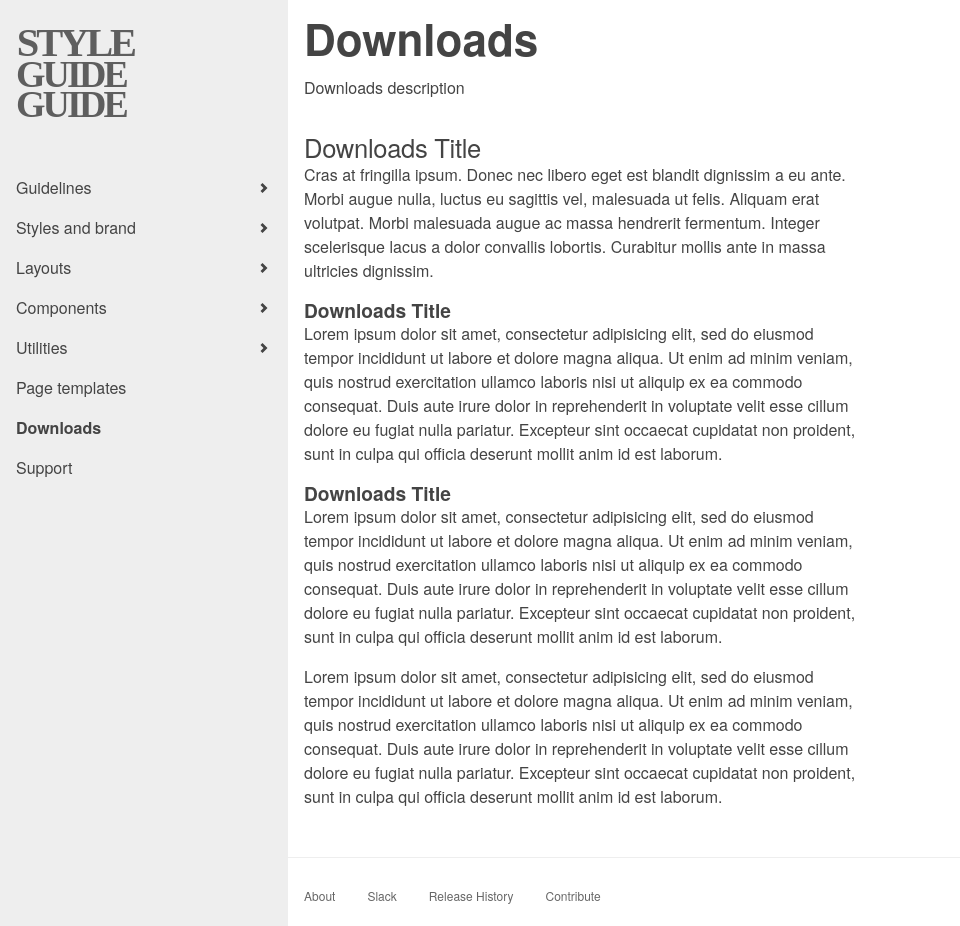
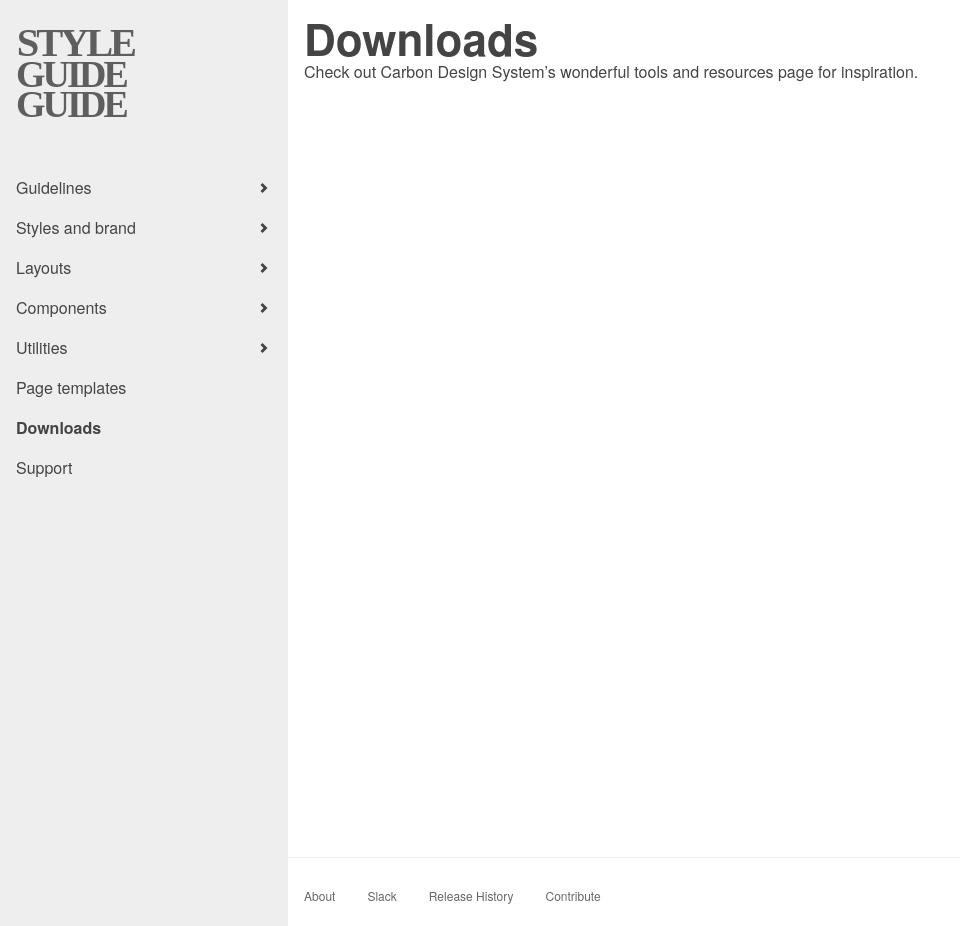
Before and after one commit to bradfrost/style-guide-guide, a Jekyll site: the page built from downloads.md, in a window 1280 px wide and 926 px high. Shown: the whole window, without its empty margins (0-960 px from the left). Built offline with Jekyll 4.4.1, drawn with Linux system fonts in a browser that asks for light colours.

Commit message:
Downloads page content

```diff
--- a/downloads.md
+++ b/downloads.md
@@ -1,18 +1,6 @@
 ---
-layout: detail-html
-type: detail
+layout: page
 title: Downloads
-url: /downloads.html
-description: Downloads description
+description: Links to repositories, design templates, tools, and so on.
 ---
-
-## Downloads Title
-Cras at fringilla ipsum. Donec nec libero eget est blandit dignissim a eu ante. Morbi augue nulla, luctus eu sagittis vel, malesuada ut felis. Aliquam erat volutpat. Morbi malesuada augue ac massa hendrerit fermentum. Integer scelerisque lacus a dolor convallis lobortis. Curabitur mollis ante in massa ultricies dignissim.
-
-### Downloads Title
-Lorem ipsum dolor sit amet, consectetur adipisicing elit, sed do eiusmod tempor incididunt ut labore et dolore magna aliqua. Ut enim ad minim veniam, quis nostrud exercitation ullamco laboris nisi ut aliquip ex ea commodo consequat. Duis aute irure dolor in reprehenderit in voluptate velit esse cillum dolore eu fugiat nulla pariatur. Excepteur sint occaecat cupidatat non proident, sunt in culpa qui officia deserunt mollit anim id est laborum.
-
-### Downloads Title
-Lorem ipsum dolor sit amet, consectetur adipisicing elit, sed do eiusmod tempor incididunt ut labore et dolore magna aliqua. Ut enim ad minim veniam, quis nostrud exercitation ullamco laboris nisi ut aliquip ex ea commodo consequat. Duis aute irure dolor in reprehenderit in voluptate velit esse cillum dolore eu fugiat nulla pariatur. Excepteur sint occaecat cupidatat non proident, sunt in culpa qui officia deserunt mollit anim id est laborum.
-
-Lorem ipsum dolor sit amet, consectetur adipisicing elit, sed do eiusmod tempor incididunt ut labore et dolore magna aliqua. Ut enim ad minim veniam, quis nostrud exercitation ullamco laboris nisi ut aliquip ex ea commodo consequat. Duis aute irure dolor in reprehenderit in voluptate velit esse cillum dolore eu fugiat nulla pariatur. Excepteur sint occaecat cupidatat non proident, sunt in culpa qui officia deserunt mollit anim id est laborum.
+Check out [Carbon Design System's wonderful tools and resources page](http://carbondesignsystem.com/resources) for inspiration.
```
